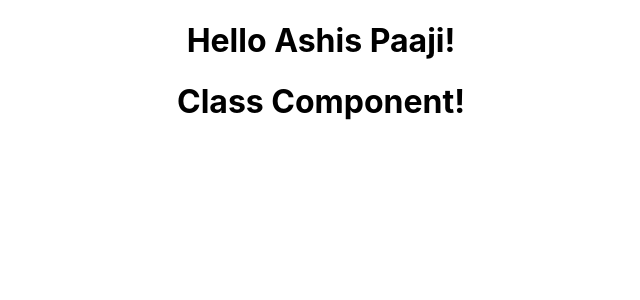
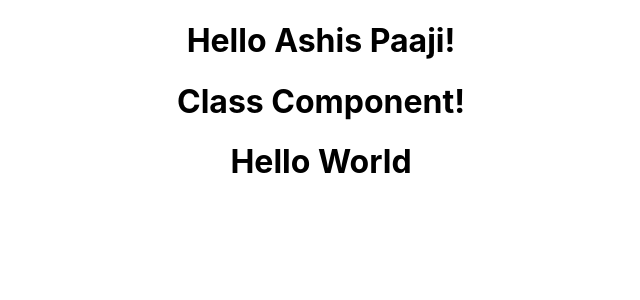
Before and after one commit to ashiscs/BEGIN, a React (Create React App) app in the folder ashis/practice/: page / in a window 1280 px wide. Shown: the top 300 px of the page, without its empty margins (319-959 px from the left). Built offline with nearby package versions, Linux system fonts and the light colour scheme.

Commit message:
JSX
Signed-off-by: ashiscs <ashissingh640@gmail.com>

```diff
--- a/ashis/practice/src/App.js
+++ b/ashis/practice/src/App.js
@@ -1,14 +1,16 @@
-import React from 'react';
-import logo from './logo.svg';
-import './App.css';
-import Greet from './components/Greet';
-import Welcome from './components/Welcome';
+import React from "react";
+import logo from "./logo.svg";
+import "./App.css";
+import Greet from "./components/Greet";
+import Welcome from "./components/Welcome";
+import Hello from "./components/Hello";
 
 function App() {
   return (
     <div className="App">
       <Greet />
       <Welcome />
+      <Hello />
     </div>
   );
 }
--- /dev/null
+++ b/ashis/practice/src/components/Hello.js
@@ -0,0 +1,17 @@
+import React from "react";
+
+const Hello = () => {
+  /*  return (
+    <div>
+      <h1>Hello Ashis!</h1>
+    </div>
+  );*/
+
+  return React.createElement(
+    "div",
+    null,
+    React.createElement("h1", null, "Hello World")
+  );
+};
+
+export default Hello;
```
